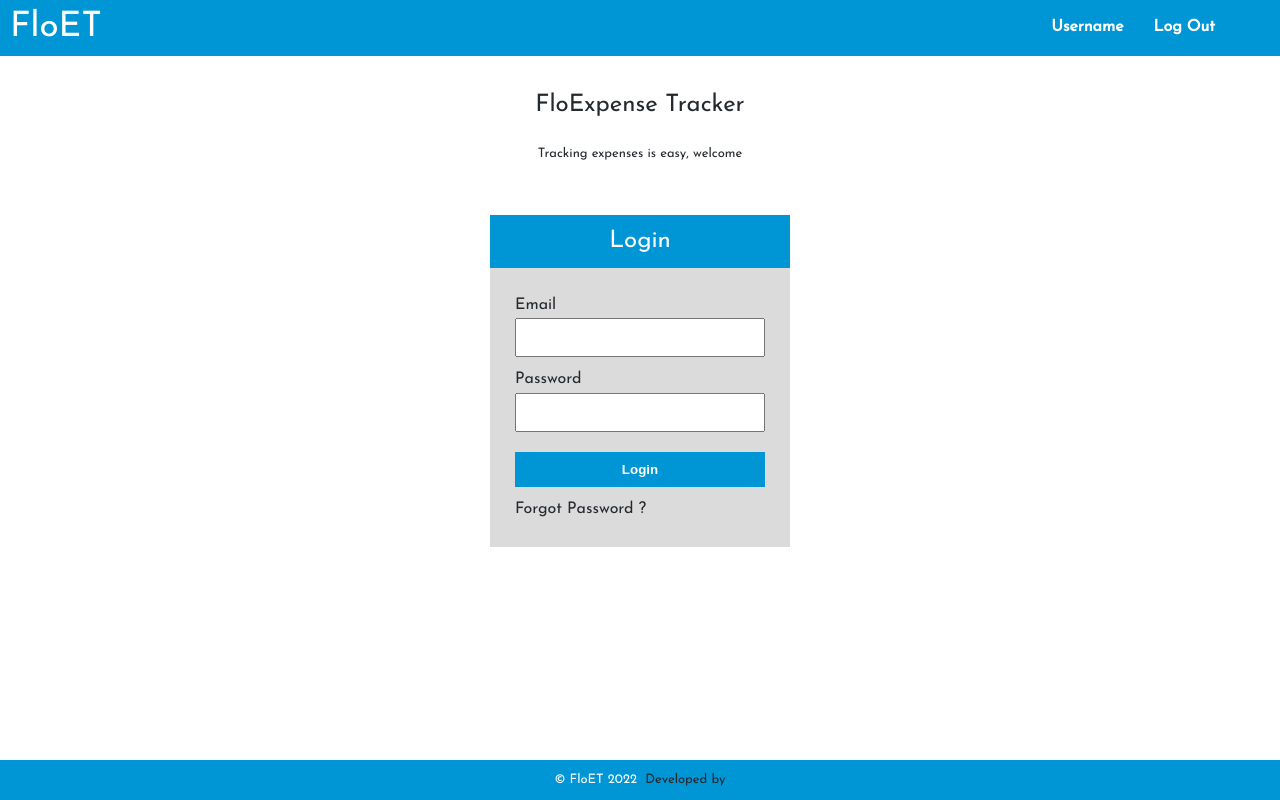
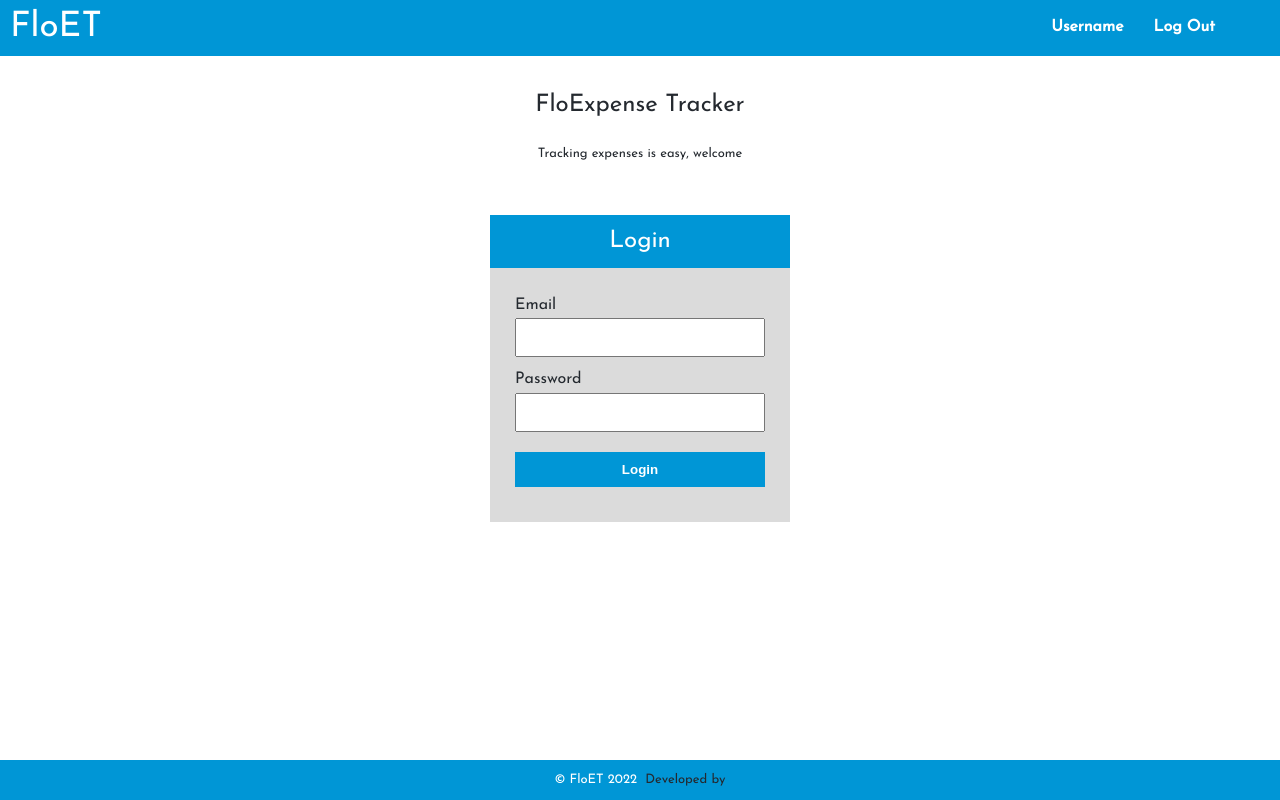
Before and after one commit to KabakiAntony/floExpenseTrackerFe, a Vue app: page /#/ in a window 1280 px wide. Built offline with nearby package versions, Linux system fonts and the light colour scheme.

Commit message:
removed props that are not being used

```diff
--- a/src/components/CommonForm.vue
+++ b/src/components/CommonForm.vue
@@ -11,10 +11,10 @@
                 {{ submit_text }}
                 </button>
             </div>
-            <div class="text-center">
+            <!-- <div class="text-center">
                 {{ bottom_text }}
-                <!-- <router-link id="form-bottom" :to="{ name:route_name }" >{{ bottom_link_text }}</router-link> -->
-            </div>
+             <router-link id="form-bottom" :to="{ name:route_name }" >{{ bottom_link_text }}</router-link>
+            </div> -->
         </form>
     </div>
 </template>
@@ -26,7 +26,6 @@ export default {
         header_text: String,
         submit_text: String,
         bottom_text: String,
-        bottom_link_text: String,
         route_name: String,
         action:String,
     },
--- a/src/views/HomeView.vue
+++ b/src/views/HomeView.vue
@@ -18,9 +18,6 @@ export default{
         commonFormProps:{
         header_text:"Login",
         submit_text:"Login",
-        bottom_text:"Forgot Password ?",
-        bottom_link_text:"Send link",
-        route_name:"Forgot"
       },
       type:null,
       message:null,
```
